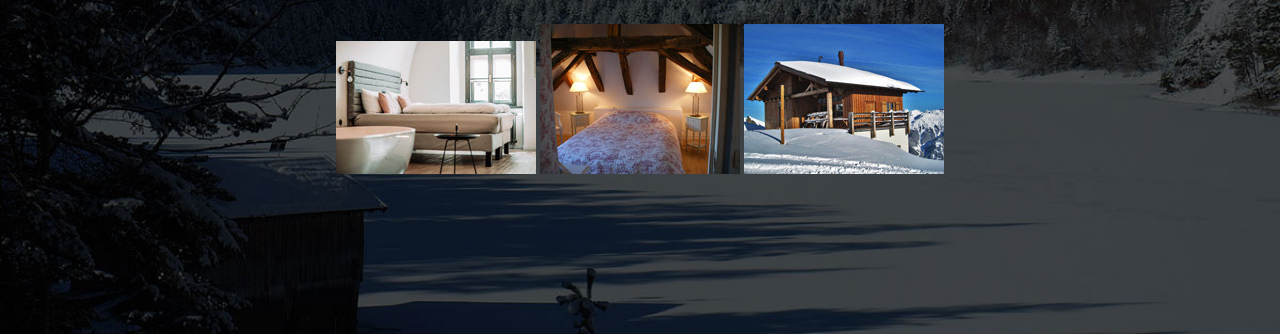
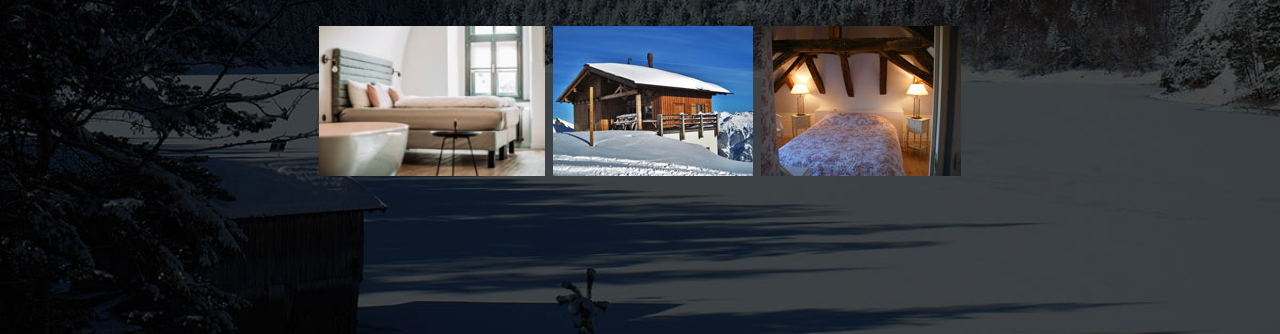
Before and after one commit to mouctika-chayanam/mouctika_ch_maunga_club_assessment, a plain HTML site: page kereru.html in a window 1280 px wide. Shown: the part 466-800 px from the top of the page. Drawn offline with nearby package versions, Linux system fonts and the light colour scheme.

Commit message:
adjusted gallery
made the gallery images fit properly so that they'd be the same height

```diff
--- a/kereru.html
+++ b/kereru.html
@@ -53,12 +53,12 @@
     </div>
     </section>
     <section class="chalet_gallery">
+        <h1> Take a sneak peek of our Kererū chalet. </h1>
         <div class="gallery">
-            <h1> Take a sneak peek of our Kererū chalet. </h1>
             <a data-fancybox="gallery" href="kereru_adult_bedroom.jpg"><img src="kereru_adult_bedroom_thumb.jpg"></a>
+            <a data-fancybox="gallery" href="chalet_exterior.jpg"><img src="chalet_exterior_thumb.jpg"></a>
             <a data-fancybox="gallery" href="adult_bedroom.jpg"><img src="adult_bedroom_thumb.jpg"></a>
-            <a data-fancybox="gallery" href="chalet_exterior.jpg"><img src="chalet_exterior_thumb.jpg"></a>
-         </div>
+        </div>
     </section>
 
 </body>
--- a/styles.css
+++ b/styles.css
@@ -98,7 +98,7 @@ nav li a {
 }
 
 nav ul li a:hover {
-  color:lightskyblue;
+  color:whitesmoke;
 }
 
 /* index page */
@@ -292,9 +292,13 @@ font-size:1.2vw;
   height:50%;
 }
 
-/* .gallery {
-  display: flex;
-} */
+.gallery img {
+  /* outline:2px solid white; */
+  height:150px;
+  margin-left:auto;
+  margin-right:auto;
+  padding:2px;
+}
 
 /* join club */
 
```
Also changed, not shown: kakapo.html (+1 -1 lines).
